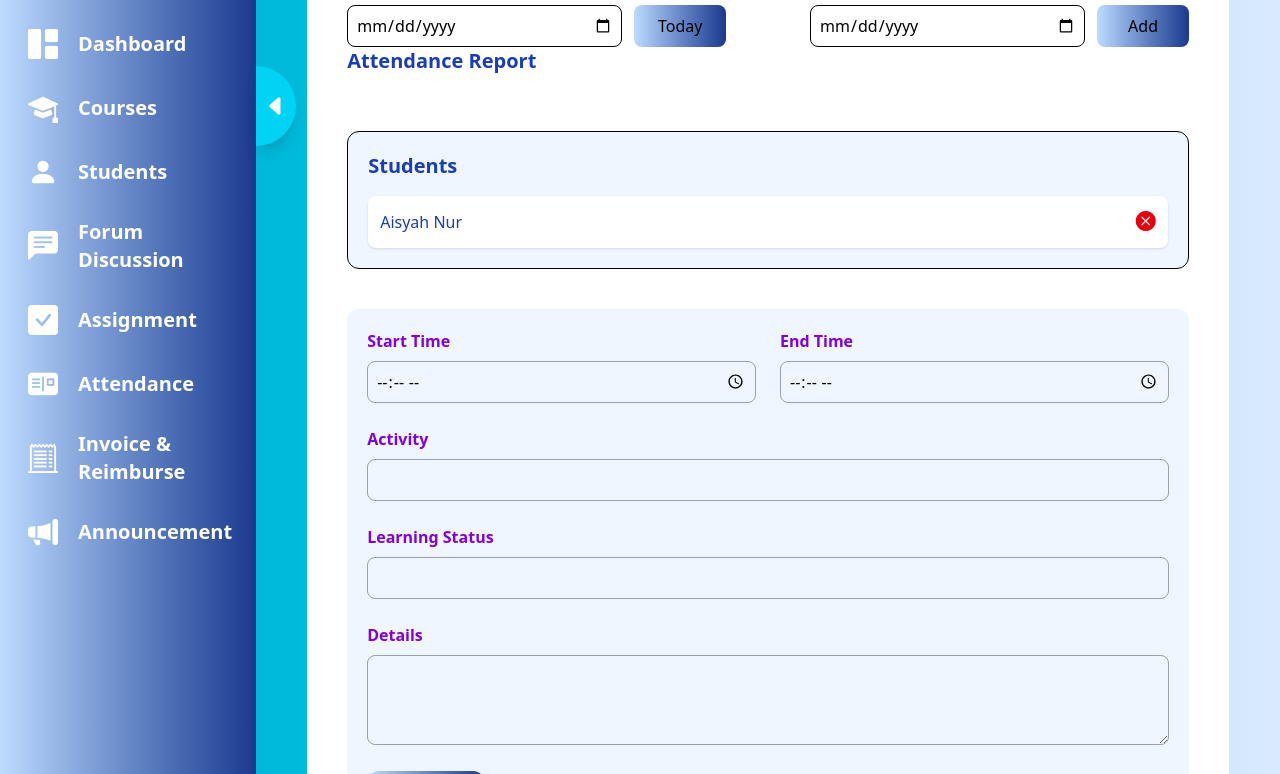
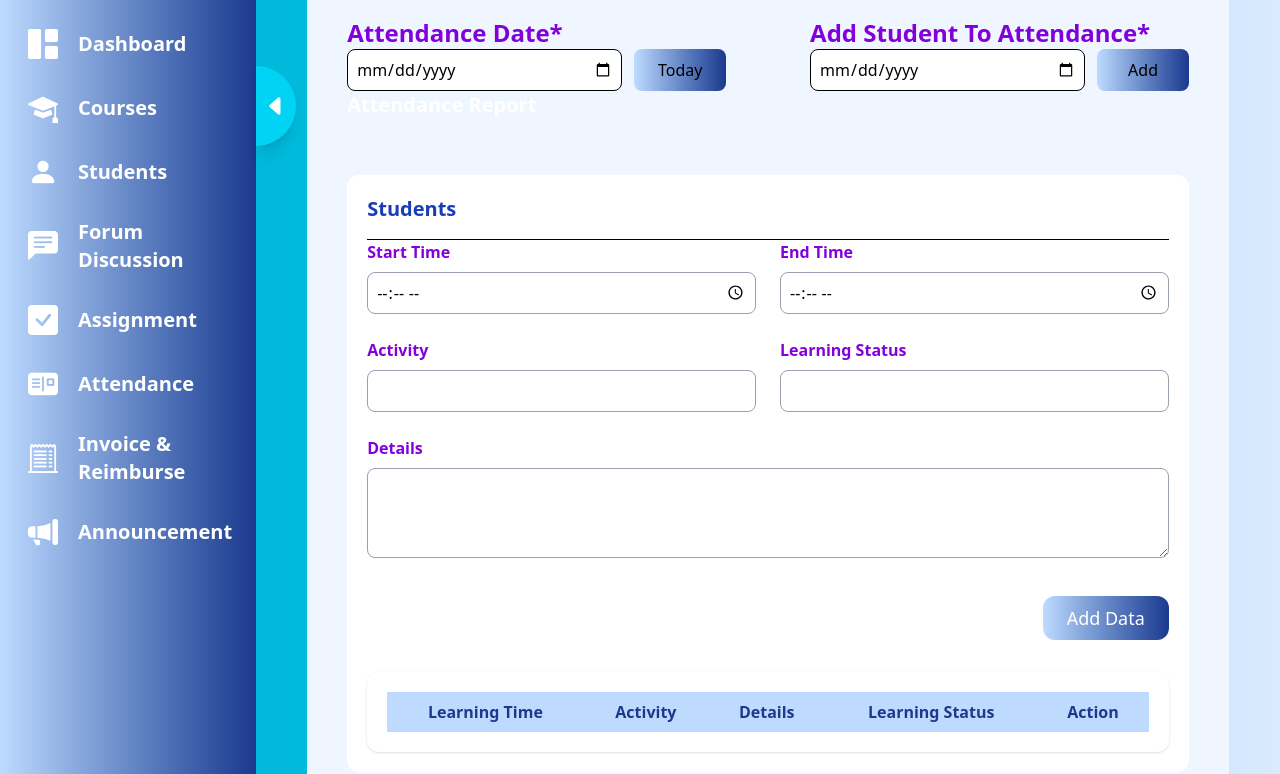
Before and after one commit to Anggieta2/jquery-deploy, a website: page src/index.html in a window 1280 px wide. Shown: the part 294-1068 px from the top of the page. Drawn offline with nearby package versions, Linux system fonts and the light colour scheme.

Commit message:
update card content interactive

```diff
--- a/src/index.html
+++ b/src/index.html
@@ -87,7 +87,7 @@
           </h1>
         </div>
         <div
-          class="main-content relative w-full h-full flex items-center justify-center px-[5%] py-[2.5%] bg-gradient-to-r from-cyan-500 to-blue-100"
+          class="main-content relative w-full h-auto flex items-center justify-center px-[5%] py-[2.5%] bg-gradient-to-r from-cyan-500 to-blue-100"
         >
           <div
             class="w-4/5 h-[100vh] flex justify-center items-center fixed top-0 right-0"
@@ -100,7 +100,7 @@
             </button>
           </div>
           <div
-            class="card-content relative flex flex-col w-full h-full bg-white capitalize p-10 rounded-3xl"
+            class="card-content relative flex flex-col w-full h-full bg-blue-50 capitalize p-10 rounded-3xl"
           >
             <h1 class="font-bold text-4xl text-blue-800">
               new attendance report
@@ -149,29 +149,11 @@
                 </div>
               </div>
             </div>
-            <!-- Student List Card -->
-            <h2 class="text-xl font-bold text-blue-800 mb-4">
-              Attendance Report
-            </h2>
-            <div class="mt-10 border rounded-xl p-5 bg-blue-50">
+            <h2 class="text-xl font-bold text-white mb-4">Attendance Report</h2>
+            <div class="mt-10 rounded-xl p-5 bg-white">
               <h3 class="text-xl font-bold text-blue-800 mb-4">Students</h3>
+              <hr />
               <div id="studentList" class="flex flex-col gap-3">
-                <div
-                  class="flex justify-between items-center bg-white p-3 rounded-lg shadow"
-                >
-                  <span class="font-medium text-blue-800">Aisyah Nur</span>
-                  <button
-                    class="remove-student text-red-600 hover:text-red-800"
-                  >
-                    <i class="bi bi-x-circle-fill text-xl"></i>
-                  </button>
-                </div>
-                <!-- Tambahkan elemen student lain di sini jika perlu -->
-              </div>
-            </div>
-
-            <!-- Attendance Input Form -->
-            <div class="mt-10 bg-blue-50 rounded-xl p-5">
                 <div class="grid grid-cols-2 gap-6">
                   <div>
                     <label class="block text-purple-700 font-semibold mb-2"
@@ -193,7 +175,7 @@
                       class="w-full border border-gray-400 rounded-lg p-2"
                     />
                   </div>
-                <div class="col-span-2">
+                  <div>
                     <label class="block text-purple-700 font-semibold mb-2"
                       >Activity</label
                     >
@@ -203,7 +185,7 @@
                       class="w-full border border-gray-400 rounded-lg p-2"
                     />
                   </div>
-                <div class="col-span-2">
+                  <div>
                     <label class="block text-purple-700 font-semibold mb-2"
                       >Learning Status</label
                     >
@@ -224,19 +206,21 @@
                     ></textarea>
                   </div>
                 </div>
+                <div class="flex justify-end mt-0">
                   <button
                     id="addData"
-                class="mt-5 px-6 py-2 bg-gradient-to-r from-blue-200 to-blue-900 text-white rounded-xl"
+                    class="mt-5 px-6 py-2 text-lg bg-gradient-to-r from-blue-200 to-blue-900 text-white rounded-xl hover:cursor-pointer hover:scale-[110%] transition-all duration-500 ease-in-out"
                   >
                     Add Data
                   </button>
                 </div>
 
-            <!-- Attendance Table -->
-            <div class="mt-10 overflow-x-auto bg-white rounded-xl shadow p-5">
+                <div
+                  class="mt-5 overflow-x-auto bg-white rounded-xl shadow p-5"
+                >
                   <table class="min-w-full text-left table-auto">
                     <thead class="bg-blue-200 text-blue-900">
-                  <tr>
+                      <tr class="text-center">
                         <th class="py-2 px-4">Learning Time</th>
                         <th class="py-2 px-4">Activity</th>
                         <th class="py-2 px-4">Details</th>
@@ -244,10 +228,13 @@
                         <th class="py-2 px-4">Action</th>
                       </tr>
                     </thead>
-                <tbody id="attendanceTableBody" class="text-blue-800">
-                  <!-- Data dari jQuery akan dimasukkan di sini -->
-                </tbody>
+                    <tbody
+                      id="attendanceTableBody"
+                      class="text-blue-800"
+                    ></tbody>
                   </table>
+                </div>
+              </div>
             </div>
           </div>
         </div>
--- a/src/script.js
+++ b/src/script.js
@@ -1,10 +1,8 @@
 $(document).ready(function () {
-  // Remove student
   $(document).on('click', '.remove-student', function () {
     $(this).closest('div').remove();
   });
 
-  // Add attendance row
   $('#addData').click(function () {
     const startTime = $('#startTime').val();
     const endTime = $('#endTime').val();
@@ -17,23 +15,21 @@ $(document).ready(function () {
     const totalTime = `${startTime} - ${endTime}`;
 
     const newRow = `
-      <tr class="border-b border-gray-300">
+      <tr class="border-b border-gray-300 text-center">
         <td class="py-2 px-4">${totalTime}</td>
         <td class="py-2 px-4">${activity}</td>
         <td class="py-2 px-4">${details}</td>
         <td class="py-2 px-4">${status}</td>
-        <td class="py-2 px-4 text-red-600 cursor-pointer delete-row">
+        <td class="py-2 px-4 text-red-600 cursor-pointer delete-row text-center">
           <i class="bi bi-trash-fill"></i>
         </td>
       </tr>
     `;
     $('#attendanceTableBody').append(newRow);
 
-    // Reset fields
     $('#startTime, #endTime, #activity, #status, #details').val('');
   });
 
-  // Delete row
   $(document).on('click', '.delete-row', function () {
     $(this).closest('tr').remove();
   });
```
Lines whose indentation alone changed are shown as unchanged.
